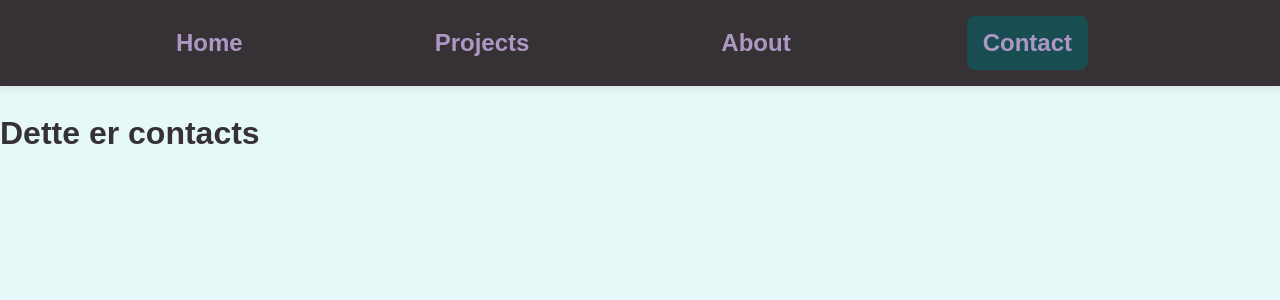
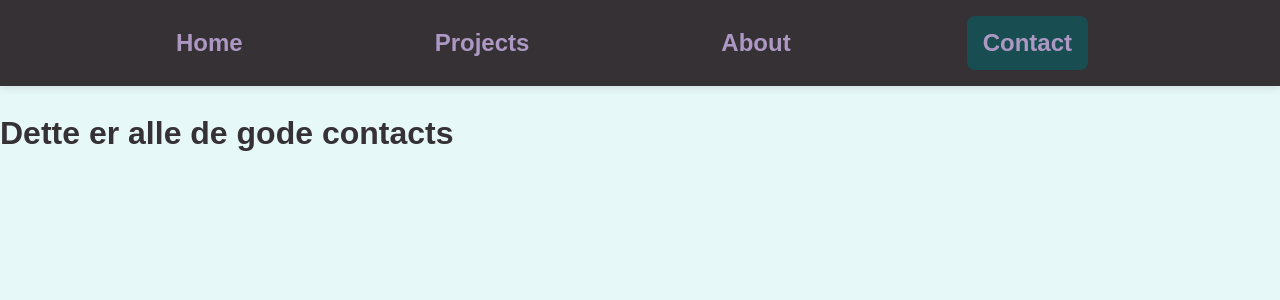
Before and after one commit to runedrummer81/runedrummer81.github.io, a React (Vite) app: page /contact in a window 1280 px wide. Shown: the top 300 px of the page. Built offline with nearby package versions, Linux system fonts and the light colour scheme.

Commit message:
changes 2

```diff
--- a/src/pages/Contact.jsx
+++ b/src/pages/Contact.jsx
@@ -1,7 +1,7 @@
 export default function Contacts() {
   return (
     <>
-      <h1>Dette er contacts</h1>
+      <h1>Dette er alle de gode contacts</h1>
     </>
   );
 }
```
